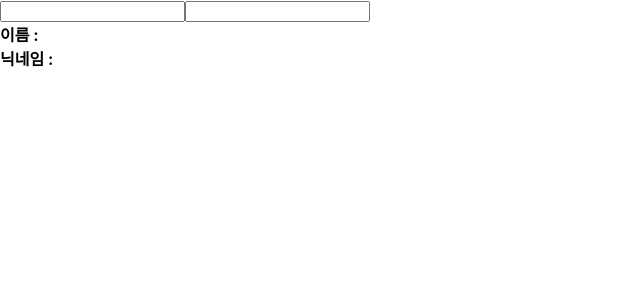
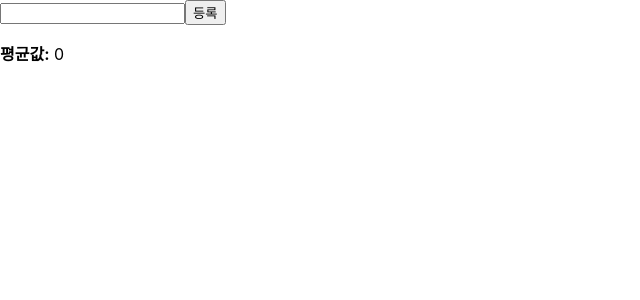
Before and after one commit to qorlgns1/React-Study-Second, a React (Create React App) app: page / in a window 1280 px wide. Shown: the top 300 px of the page, without its empty margins (0-640 px from the left). Built offline with nearby package versions, Linux system fonts and the light colour scheme.

Commit message:
useMemo 사용하기

```diff
--- a/src/App.js
+++ b/src/App.js
@@ -1,8 +1,8 @@
 import React from "react";
-import Info from "./Info";
+import Average from "./Average";
 
 const App = () => {
-  return <Info />;
+  return <Average />;
 };
 
 export default App;
--- /dev/null
+++ b/src/Average.js
@@ -0,0 +1,43 @@
+import React, { useState, useMemo } from "react";
+
+const getAverage = (numbers) => {
+  console.log("평균값 계산 중..");
+  if (numbers.length === 0) {
+    return 0;
+  }
+  const sum = numbers.reduce((a, b) => a + b);
+  return sum / numbers.length;
+};
+
+const Average = () => {
+  const [list, setList] = useState([]);
+  const [number, setNumber] = useState();
+
+  const onChange = (e) => {
+    setNumber(e.target.value);
+  };
+  const onInsert = (e) => {
+    const NextList = list.concat(parseInt(number));
+    setList(NextList);
+    setNumber("");
+  };
+
+  const avg = useMemo(() => getAverage(list), [list]);
+
+  return (
+    <div>
+      <input value={number} onChange={onChange} />
+      <button onClick={onInsert}>등록</button>
+      <ul>
+        {list.map((value, index) => (
+          <li key={index}>{value}</li>
+        ))}
+      </ul>
+      <div>
+        <b>평균값:</b> {avg}
+      </div>
+    </div>
+  );
+};
+
+export default Average;
```
